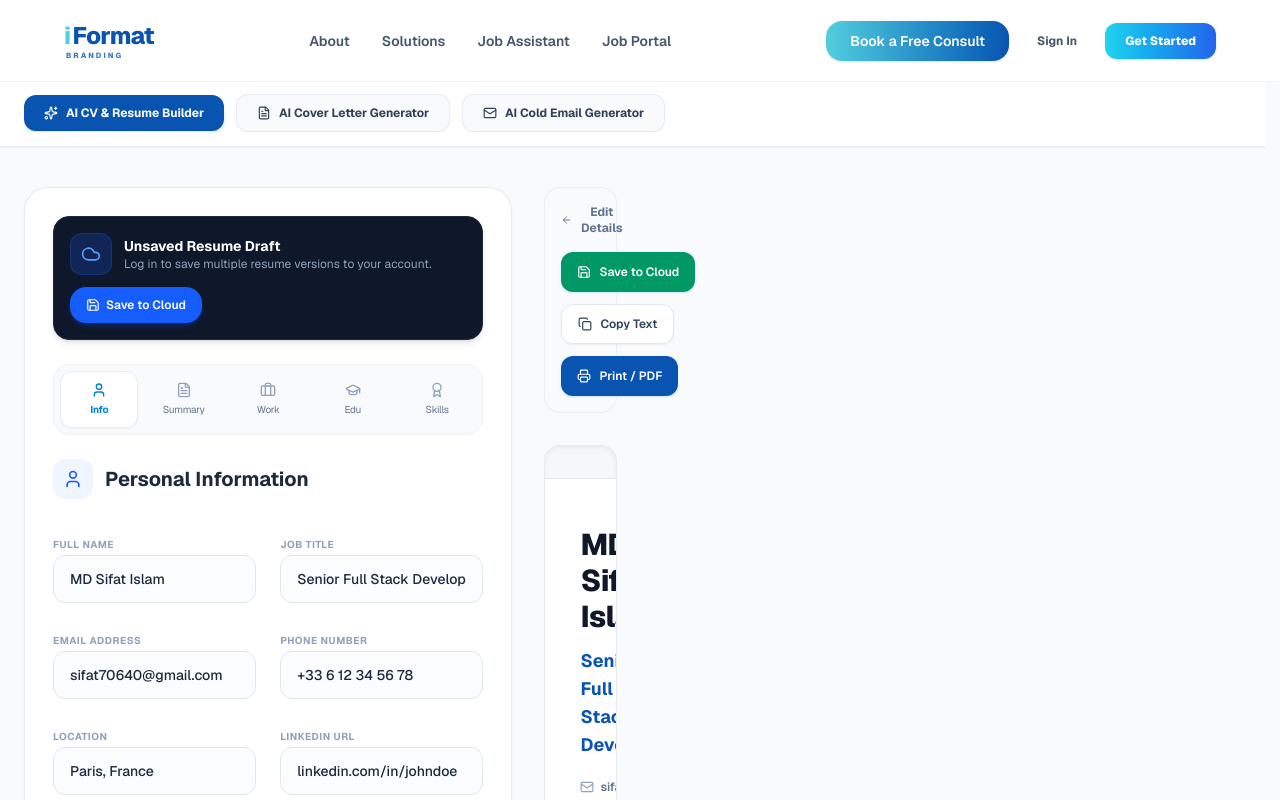
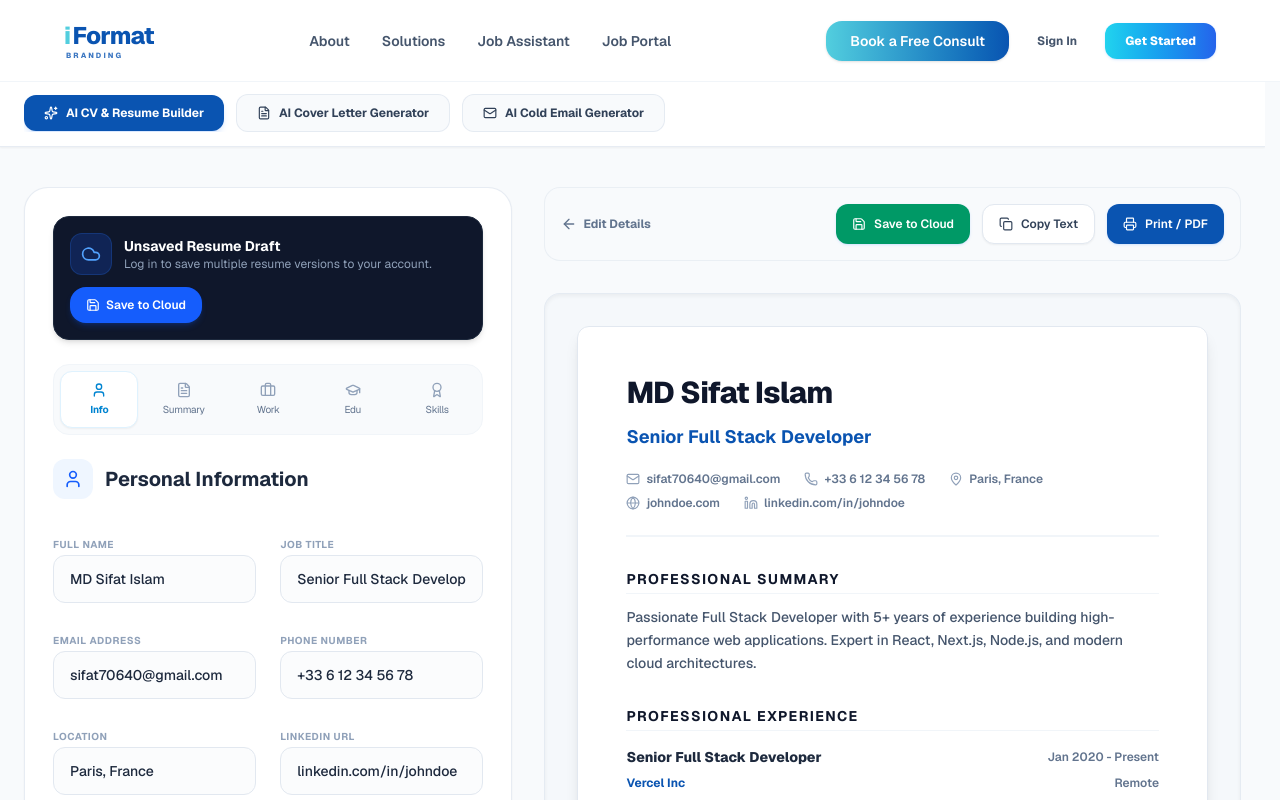
Before and after one commit to alaminislam34/IFormat-Website, a Next.js app in the folder iformat/: page /job-assistant in a window 1280 px wide. Shown: the top 800 px of the page. Built offline with nearby package versions, Linux system fonts and the light colour scheme; no server answers.

Commit message:
fix: apply lg:col-span-7 layout constraint to resume preview card container

```diff
--- a/iformat/src/features/job-assistant/components/resume/resume-preview-card.tsx
+++ b/iformat/src/features/job-assistant/components/resume/resume-preview-card.tsx
@@ -52,7 +52,7 @@ export function ResumePreviewCard({
       animate={{ opacity: 1, scale: 1 }}
       exit={{ opacity: 0, scale: 0.98 }}
       key="step6"
-      className="space-y-8"
+      className="lg:col-span-7 space-y-8"
     >
       {/* Preview Actions bar */}
       <div className="flex flex-wrap items-center justify-between gap-4 p-4 bg-slate-50 border border-slate-200/60 rounded-2xl">
```
